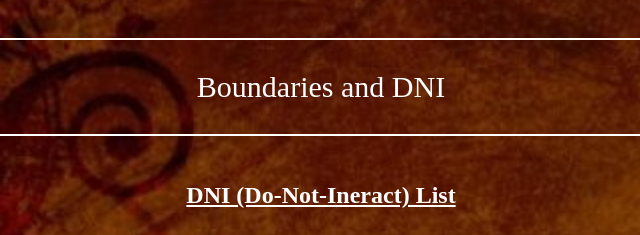
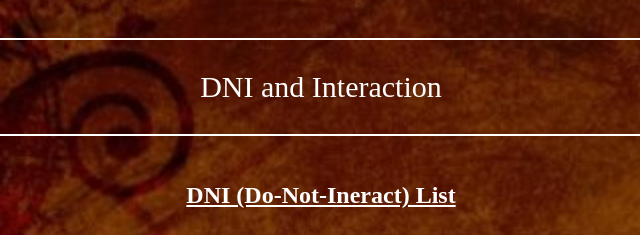
Before and after one commit to 2dextri/personal, a plain HTML site: page boundariesndni.html in a window 1280 px wide. Shown: the part 288-523 px from the top of the page, 319-959 px from the left. Drawn offline with Linux system fonts and the light colour scheme; a web font is replaced by a local one.

Commit message:
Update boundariesndni.html

```diff
--- a/boundariesndni.html
+++ b/boundariesndni.html
@@ -18,7 +18,7 @@
 
     <hr>
 
-    <h1>Boundaries and DNI</h1>
+    <h1>DNI and Interaction</h1>
 
     <hr>
 
```
